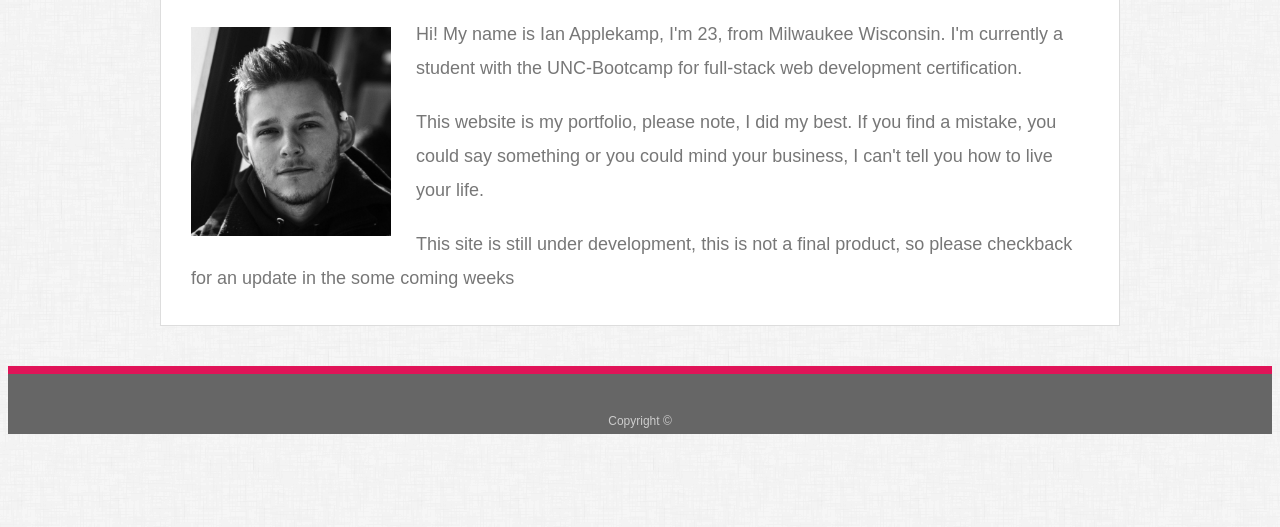
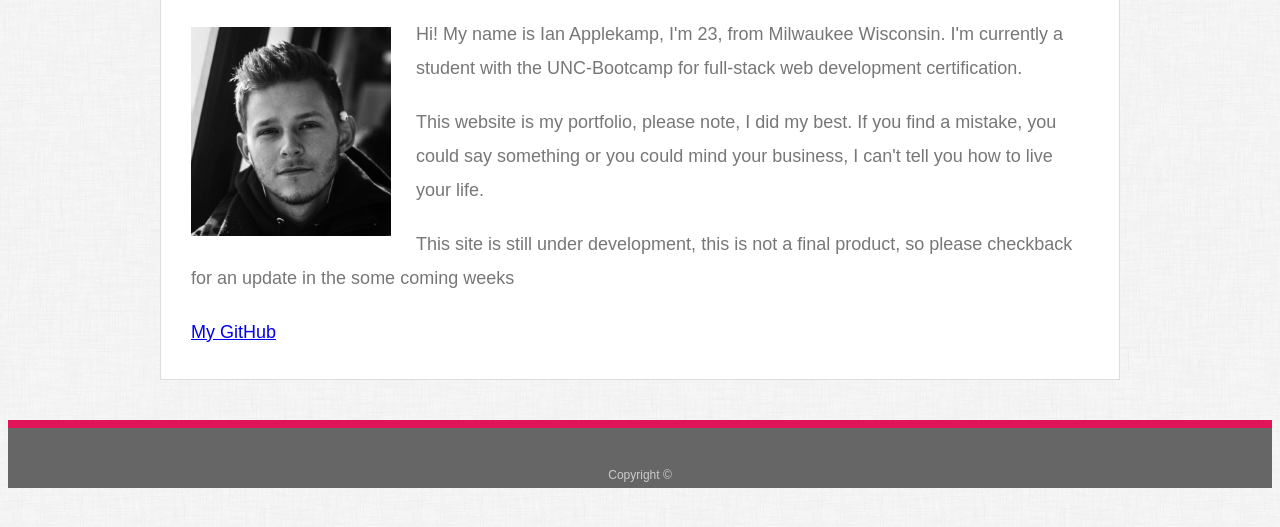
Before and after one commit to Ieapplekamp/Responsive-Portfolio, a plain HTML site: page index.html in a window 1280 px wide. Shown: the part 261-788 px from the top of the page. Drawn offline with Linux system fonts and the light colour scheme.

Commit message:
added a link to github

```diff
--- a/index.html
+++ b/index.html
@@ -33,6 +33,8 @@
 
       <p>This site is still under development, this is not a final product, so please checkback for an update in the some coming weeks</p>
 
+      <P><a href="https://github.com/Ieapplekamp">My GitHub</a></P>
+
     </section>
 
   </div>
```
